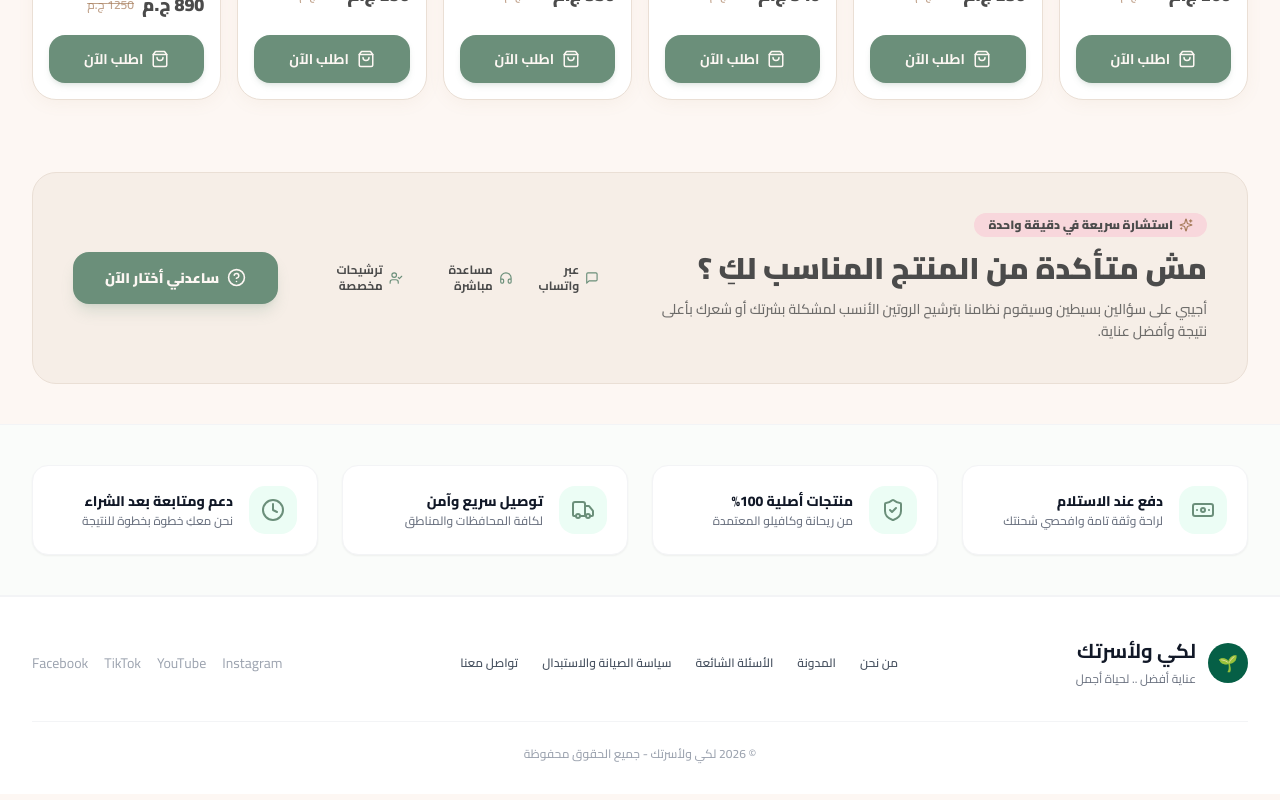
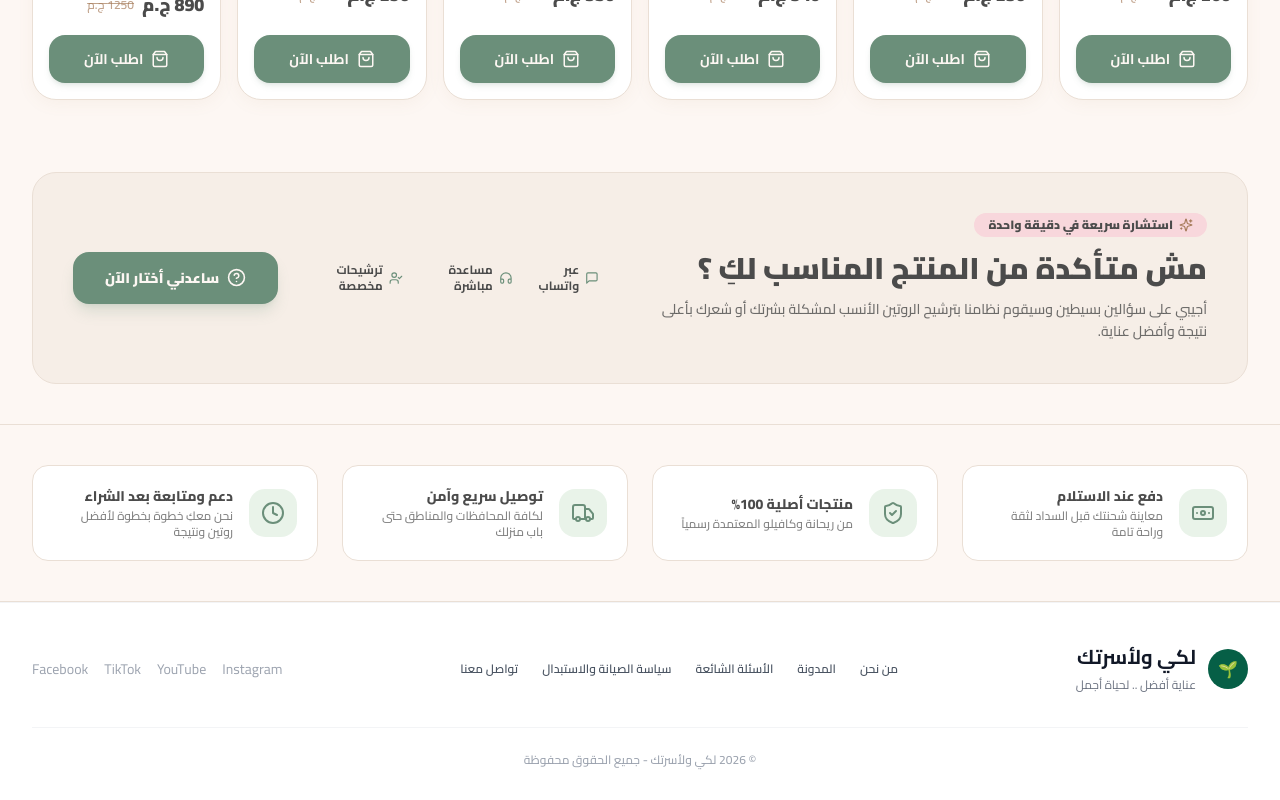
Before and after one commit to aipudiohelp/laky-store, a Next.js app: page / in a window 1280 px wide. Shown: the part 1967-2767 px from the top of the page. Built offline with nearby package versions, Linux system fonts and the light colour scheme.

Commit message:
Update TrustBar.jsx

```diff
--- a/src/components/home/TrustBar.jsx
+++ b/src/components/home/TrustBar.jsx
@@ -4,28 +4,28 @@ export default function TrustBar() {
   const trustFeatures = [
     {
       title: "دفع عند الاستلام",
-      desc: "لراحة وثقة تامة وافحصي شحنتك",
+      desc: "معاينة شحنتك قبل السداد لثقة وراحة تامة",
       icon: Banknote,
     },
     {
       title: "منتجات أصلية 100%",
-      desc: "من ريحانة وكافيلو المعتمدة",
+      desc: "من ريحانة وكافيلو المعتمدة رسمياً",
       icon: ShieldCheck,
     },
     {
       title: "توصيل سريع وآمن",
-      desc: "لكافة المحافظات والمناطق",
+      desc: "لكافة المحافظات والمناطق حتى باب منزلك",
       icon: Truck,
     },
     {
       title: "دعم ومتابعة بعد الشراء",
-      desc: "نحن معكِ خطوة بخطوة للنتيجة",
+      desc: "نحن معكِ خطوة بخطوة لأفضل روتين ونتيجة",
       icon: Clock,
     },
   ];
 
   return (
-    <section className="py-10 bg-[#FAFCFA] border-t border-b border-gray-100">
+    <section className="py-10 bg-[#FDF7F3] border-t border-b border-[#EADFD5]">
       <div className="max-w-7xl mx-auto px-4 sm:px-6 lg:px-8">
         <div className="grid grid-cols-1 sm:grid-cols-2 lg:grid-cols-4 gap-6">
           {trustFeatures.map((item, index) => {
@@ -33,14 +33,14 @@ export default function TrustBar() {
             return (
               <div
                 key={index}
-                className="bg-white p-5 rounded-2xl border border-gray-100 shadow-sm flex items-center gap-4 text-right"
+                className="bg-white p-5 rounded-2xl border border-[#EADFD5] shadow-xs flex items-center gap-4 text-right"
               >
-                <div className="w-12 h-12 bg-emerald-50 text-brand-green rounded-2xl flex items-center justify-center shrink-0">
+                <div className="w-12 h-12 bg-[#C8E0C9]/40 text-[#6B8F7A] rounded-2xl flex items-center justify-center shrink-0">
                   <IconComponent size={24} />
                 </div>
                 <div>
-                  <h4 className="font-extrabold text-gray-900 text-sm">{item.title}</h4>
-                  <p className="text-xs text-gray-500 font-medium mt-0.5">{item.desc}</p>
+                  <h4 className="font-extrabold text-[#4B4B4B] text-sm">{item.title}</h4>
+                  <p className="text-xs text-[#4B4B4B]/70 font-medium mt-0.5">{item.desc}</p>
                 </div>
               </div>
             );
```
